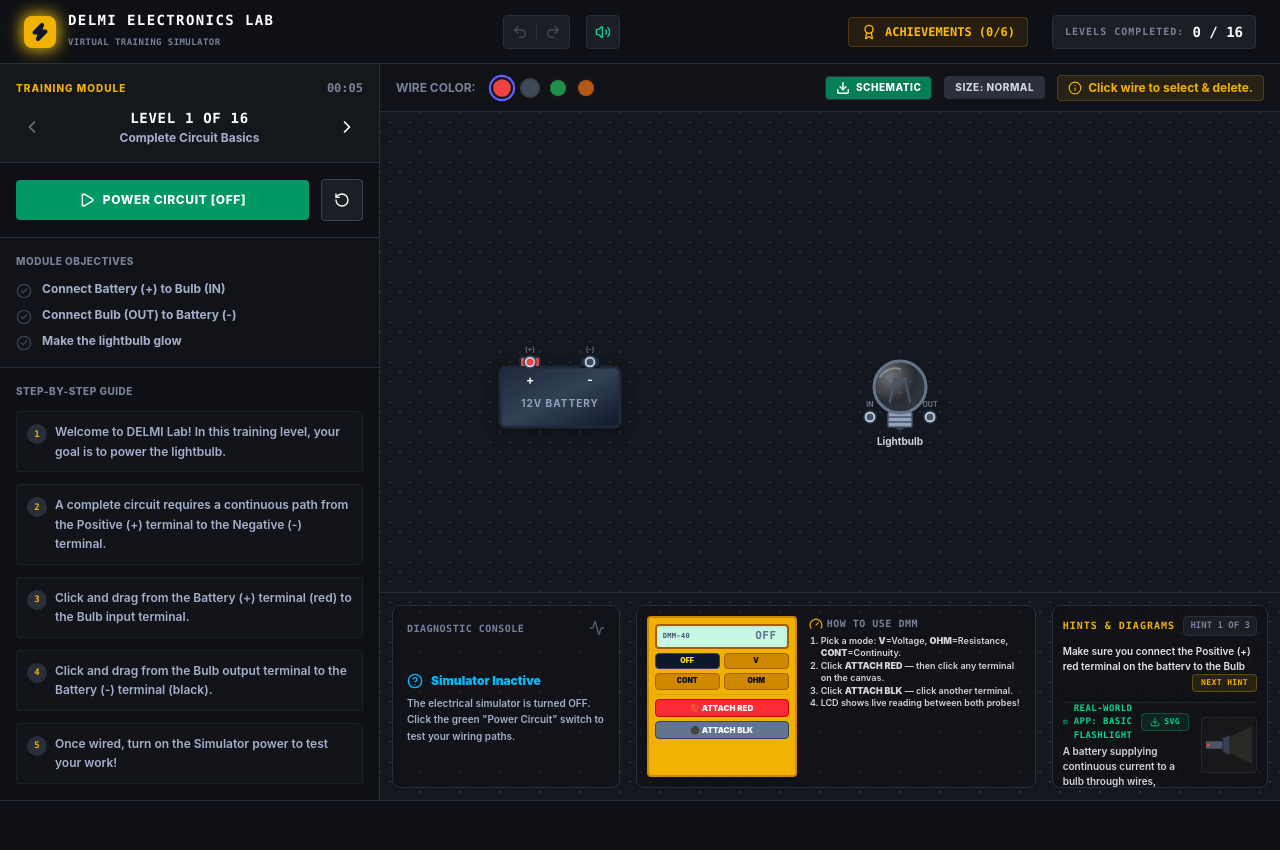
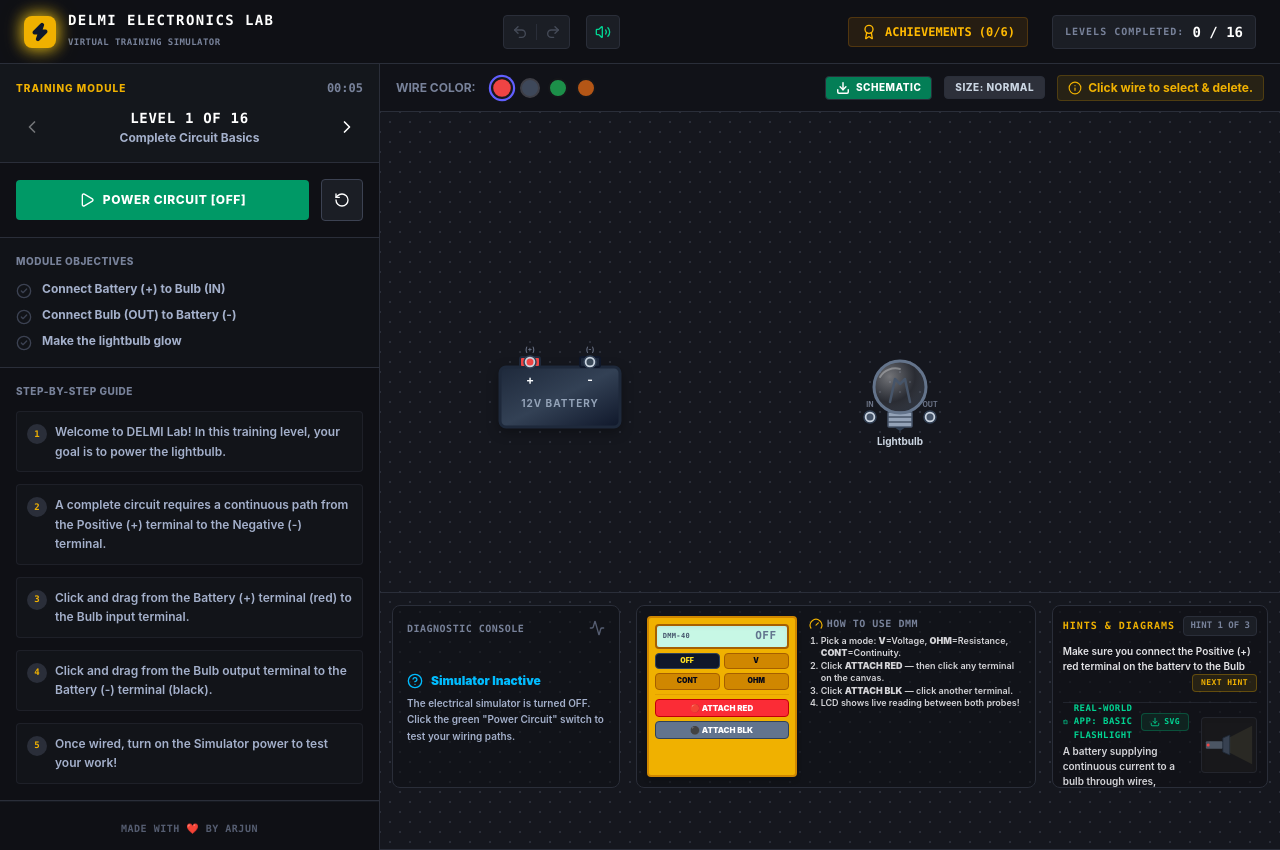
Before and after one commit to arjungautam1/NONC, a React (Vite) app: page / in a window 1280 px wide. Before the commit the page ends 801 px from the top, so only its background shows below. Built offline with nearby package versions, Linux system fonts and the light colour scheme.

Commit message:
chore: add made with love by Arjun footer in sidebar

```diff
--- a/src/components/game/Sidebar.tsx
+++ b/src/components/game/Sidebar.tsx
@@ -175,6 +175,13 @@ export const Sidebar: React.FC = () => {
           ))}
         </div>
       </div>
+
+      {/* 5. Attribution Footer */}
+      <div className="p-3 bg-industrial-gray-950/40 border-t border-[#2a2e39]/30 text-center select-none shrink-0 mt-auto">
+        <span className="text-[10px] font-mono tracking-wider text-industrial-gray-500 font-extrabold uppercase">
+          Made with <span className="text-red-500">❤️</span> by Arjun
+        </span>
+      </div>
     </div>
   );
 };
```
